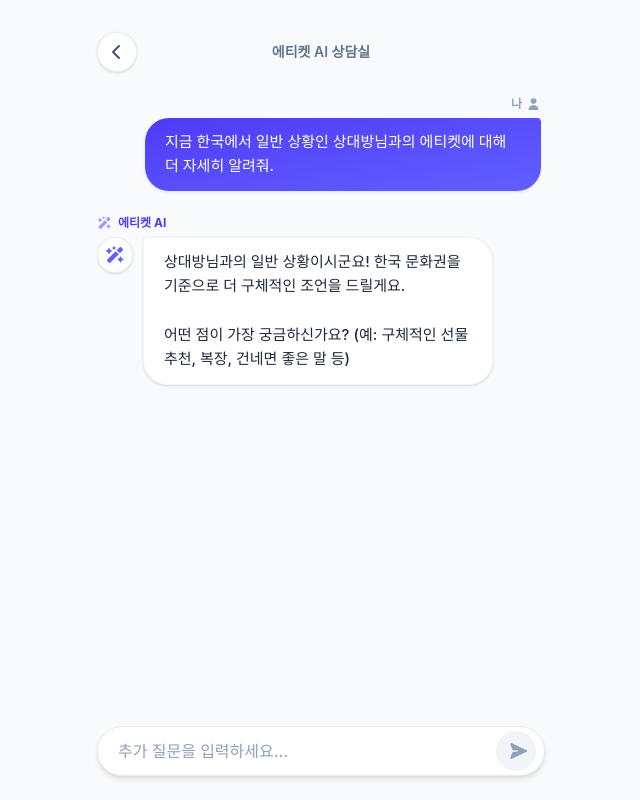
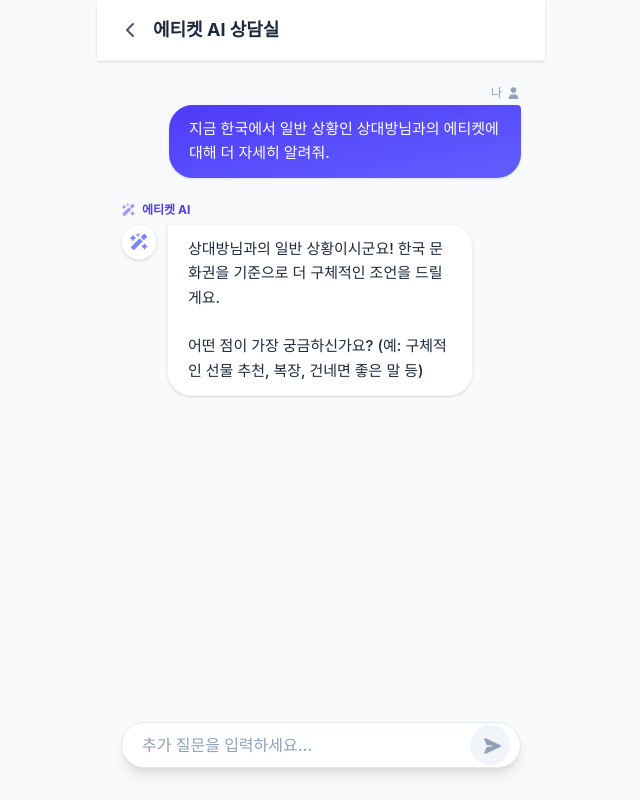
Before and after one commit to nhkim06/JanJan, a Vue app in the folder frontend/: page /chat in a window 1280 px wide. Shown: the whole page, without its empty margins (319-959 px from the left). Built offline with nearby package versions, Linux system fonts and the light colour scheme; the HTML template or start-up script is replaced by a standard one.

Commit message:
feat : init chatlist

```diff
--- /dev/null
+++ b/frontend/src/data/mockData.ts
@@ -0,0 +1,54 @@
+export const peopleData = [
+  {
+    id: 1,
+    name: '김철수',
+    chatRooms: [
+      {
+        roomId: 101,
+        type: '축하',
+        title: '철수형 결혼 축의금 의논방',
+        lastMessage: '축의금 10만원 정도가 적당할까?',
+        lastTime: '방금 전',
+        history: [
+          { sender: 'user', text: '철수형 결혼 축의금 얼마나 하면 좋을까?' },
+          { sender: 'ai', text: '보통 친한 사이라면 10만원에서 15만원 정도를 추천해요. 식장에 직접 가시나요?' },
+          { sender: 'user', text: '응 직접 가서 밥도 먹을거야.' },
+          { sender: 'ai', text: '그렇다면 10만원 이상이 적당하겠네요! 최근 식대 상승을 고려하면 10만원이 가장 무난한 선택입니다.' }
+        ]
+      },
+      {
+        roomId: 102,
+        type: '축하',
+        title: '김철수 과장 승진 축하 모임',
+        lastMessage: '선물 어떤 거 준비하시나요?',
+        lastTime: '어제',
+        history: [
+          { sender: 'user', text: '철수 과장님 승진 선물로 뭐가 좋을까?' },
+          { sender: 'ai', text: '부담스럽지 않은 선에서 넥타이나 고급 만년필, 혹은 영양제 세트 등을 추천드려요.' }
+        ]
+      },
+    ],
+  },
+  {
+    id: 2,
+    name: '이영희',
+    chatRooms: [
+      {
+        roomId: 201,
+        type: '위로',
+        title: '영희 부친상 조문방',
+        lastMessage: '부의금 봉투 작성하는 법 물어볼게',
+        lastTime: '3일 전',
+        history: [
+          { sender: 'user', text: '부의금 봉투는 어떻게 써야 해?' },
+          { sender: 'ai', text: '봉투 앞면 중앙에는 賻儀(부의)라고 쓰고, 뒷면 왼쪽 아래에 성함을 세로로 적으시면 됩니다.' }
+        ]
+      },
+    ],
+  },
+  {
+    id: 3,
+    name: '박민수',
+    chatRooms: [],
+  },
+];
--- a/frontend/src/pages/ChatAI.vue
+++ b/frontend/src/pages/ChatAI.vue
@@ -1,38 +1,31 @@
 <template>
   <div
-    class="min-h-screen bg-slate-50 flex flex-col items-center justify-start p-6 font-sans text-slate-800"
+    class="min-h-screen bg-slate-50 flex flex-col items-center justify-between font-sans relative"
   >
-    <div
-      class="w-full max-w-md flex flex-col h-[calc(100vh-3rem)] relative space-y-4"
+    <header
+      class="w-full max-w-md bg-white border-b border-slate-100 py-4 px-6 flex items-center justify-between sticky top-0 z-10 shadow-sm"
     >
-      <!-- 상단 네비게이션 (진단 결과 스타일 적용) -->
-      <div class="flex items-center justify-between w-full py-2 flex-shrink-0">
+      <div class="flex items-center gap-3">
         <button
           @click="$router.back()"
-          class="w-10 h-10 flex items-center justify-center bg-white rounded-full border border-slate-200/70 shadow-sm text-slate-600 hover:bg-slate-50 active:scale-95 transition"
-          title="뒤로 가기"
+          class="text-slate-600 hover:text-slate-900 transition"
         >
-          <font-awesome-icon icon="fa-solid fa-chevron-left" class="h-5 w-5" />
+          <font-awesome-icon icon="fa-solid fa-chevron-left" class="w-5 h-5" />
         </button>
-        <span class="text-sm font-semibold text-slate-500"
-          >에티켓 AI 상담실</span
+        <span class="font-bold text-slate-800 text-lg">에티켓 AI 상담실</span>
+      </div>
+    </header>
+
+    <div
+      class="flex-1 w-full max-w-md overflow-y-auto px-6 py-6 space-y-6 flex flex-col"
     >
-        <div class="w-10"></div>
-      </div>
-
-      <!-- 채팅 메시지 영역 -->
-      <div class="flex-1 w-full overflow-y-auto pr-1 space-y-6 flex flex-col">
       <div v-for="(msg, index) in messages" :key="index" class="w-full">
-          <!-- 유저 메시지 -->
+        <div v-if="msg.sender === 'user'" class="flex flex-col items-end pl-12">
           <div
-            v-if="msg.sender === 'user'"
-            class="flex flex-col items-end pl-12"
-          >
-            <div
-              class="flex items-center gap-1 mb-1.5 text-xs text-slate-400 font-semibold"
+            class="flex items-center gap-1 mb-1 text-xs text-slate-400 font-medium"
           >
             <span>나</span>
-              <font-awesome-icon icon="fa-solid fa-user" class="w-2.5 h-2.5" />
+            <font-awesome-icon icon="fa-solid fa-user" class="w-3 h-3" />
           </div>
           <div
             class="bg-gradient-to-br from-indigo-600 to-indigo-500 text-white rounded-3xl rounded-tr-sm py-3 px-5 text-[15px] font-medium leading-relaxed shadow-sm shadow-indigo-600/10 whitespace-pre-wrap break-all"
@@ -41,32 +34,24 @@
           </div>
         </div>
 
-          <!-- AI 메시지 -->
         <div v-else class="flex flex-col items-start pr-12">
           <div
             class="flex items-center gap-1.5 mb-1.5 text-xs text-indigo-600 font-bold"
           >
-              <font-awesome-icon
-                icon="fa-solid fa-wand-magic-sparkles"
-                class="w-3.5 h-3.5 animate-pulse"
-              />
+            <font-awesome-icon icon="fa-solid fa-wand-magic-sparkles" class="w-3.5 h-3.5 animate-pulse" />
             <span>에티켓 AI</span>
           </div>
 
           <div class="flex items-start gap-2.5 w-full">
             <div
-                class="w-9 h-9 rounded-full bg-white border border-slate-200/70 shadow-sm flex-shrink-0 flex items-center justify-center text-indigo-500"
+              class="w-9 h-9 rounded-full bg-white border border-slate-100 shadow-sm flex-shrink-0 flex items-center justify-center text-indigo-400"
             >
-                <font-awesome-icon
-                  icon="fa-solid fa-wand-magic-sparkles"
-                  class="w-4 h-4"
-                />
+              <font-awesome-icon icon="fa-solid fa-wand-magic-sparkles" />
             </div>
             <div class="w-full">
-                <!-- 로딩 중 상태 -->
               <div
                 v-if="msg.isLoading"
-                  class="inline-flex gap-1.5 items-center bg-white border border-slate-100 rounded-3xl rounded-tl-sm py-4 px-5 shadow-sm min-h-[50px]"
+                class="flex gap-1.5 items-center bg-white border border-slate-100 rounded-3xl rounded-tl-sm py-4 px-5 shadow-sm min-h-[50px]"
               >
                 <span
                   class="w-2 h-2 bg-slate-400 rounded-full animate-bounce"
@@ -81,7 +66,6 @@
                   style="animation-delay: 300ms"
                 ></span>
               </div>
-                <!-- 일반 메시지 (진단결과 카드 스타일 적용) -->
               <div
                 v-else
                 class="bg-white border border-slate-100 text-slate-800 rounded-3xl rounded-tl-sm py-3 px-5 text-[15px] font-medium leading-relaxed shadow-sm whitespace-pre-wrap break-all"
@@ -94,10 +78,11 @@
       </div>
     </div>
 
-      <!-- 하단 입력창 영역 (둥근 모서리 및 인디고 포커스 스타일 강화) -->
-      <div class="w-full pt-2 flex-shrink-0">
     <div
-          class="relative flex items-center bg-white border border-slate-200/80 rounded-full shadow-md px-5 py-3 focus-within:border-indigo-500 focus-within:ring-4 focus-within:ring-indigo-50 transition-all"
+      class="w-full max-w-md bg-transparent px-6 pb-8 pt-2 sticky bottom-0 z-10"
+    >
+      <div
+        class="relative flex items-center bg-white border border-slate-200 rounded-full shadow-lg px-5 py-2.5 focus-within:border-indigo-500 focus-within:ring-4 focus-within:ring-indigo-50 transition-all"
       >
         <input
           v-model="inputMessage"
@@ -110,18 +95,14 @@
           @click="sendMessage"
           :disabled="!inputMessage.trim()"
           :class="[
-              'absolute right-2 w-10 h-10 rounded-full flex items-center justify-center transition-all',
+            'absolute right-2.5 w-10 h-10 rounded-full flex items-center justify-center transition-all',
             inputMessage.trim()
-                ? 'bg-[#0f1423] text-white shadow-md active:scale-95 cursor-pointer'
+              ? 'bg-indigo-600 text-white shadow-md active:scale-95 cursor-pointer'
               : 'bg-slate-100 text-slate-400 cursor-not-allowed',
           ]"
         >
-            <font-awesome-icon
-              icon="fa-solid fa-paper-plane"
-              class="w-4 h-4 transform rotate-45 -translate-x-[1px] translate-y-[0px]"
-            />
+          <font-awesome-icon icon="fa-solid fa-paper-plane" class="w-5 h-5 transform rotate-45 -translate-x-[1px] translate-y-[1px]" />
         </button>
-        </div>
       </div>
     </div>
   </div>
@@ -130,12 +111,36 @@
 <script setup>
 import { ref, onMounted } from 'vue';
 import { useRoute } from 'vue-router';
+import { peopleData } from '../data/mockData';
 
 const route = useRoute();
+
+// 입력값 상태 관리
 const inputMessage = ref('');
+
+// 메시지 데이터
 const messages = ref([]);
 
 onMounted(() => {
+  const roomId = route.query.roomId ? parseInt(route.query.roomId) : null;
+
+  if (roomId) {
+    // 1. 기존 대화방 진입 시: 해당 roomId의 history 로드
+    let foundHistory = null;
+    peopleData.forEach(p => {
+      const room = p.chatRooms.find(r => r.roomId === roomId);
+      if (room) {
+        foundHistory = room.history;
+      }
+    });
+
+    if (foundHistory) {
+      messages.value = [...foundHistory];
+      return;
+    }
+  }
+
+  // 2. 결과 페이지에서 넘어왔을 때 (또는 새로운 대화 시작 시)
   const category = route.query.category || '일반';
   const targetName = route.query.targetName || '상대방';
   const cultureBase = route.query.cultureBase || '한국';
@@ -165,9 +170,11 @@ onMounted(() => {
   }, 1000);
 });
 
+// 메시지 전송 로직
 const sendMessage = () => {
   if (!inputMessage.value.trim()) return;
 
+  // 1. 유저 메시지 추가
   messages.value.push({
     sender: 'user',
     text: inputMessage.value,
@@ -175,12 +182,14 @@ const sendMessage = () => {
 
   inputMessage.value = '';
 
+  // 2. AI 대기 상태 메시지 추가
   messages.value.push({
     sender: 'ai',
     isLoading: true,
     text: '',
   });
 
+  // 3. 실제 API 연동을 흉내 낸 타이밍 처리 (2초 후 답변)
   setTimeout(() => {
     const aiMessageIndex = messages.value.findIndex(
       (m) => m.sender === 'ai' && m.isLoading,
@@ -188,24 +197,15 @@ const sendMessage = () => {
     if (aiMessageIndex !== -1) {
       messages.value[aiMessageIndex].isLoading = false;
       messages.value[aiMessageIndex].text =
-        `지인 관계이시군요! 한국의 일반적인 지인 결혼식 축의금 가이드라인은 다음과 같습니다.\n\n• 기본 축의금: 5만 원 ~ 7만 원 (식사를 하지 않는 경우 5만 원 권장)\n• 식사 동반 시: 10만 원\n• 복장 에티켓: 하얀색 원피스나 옷은 피하시고 단정한 셔츠나 슬랙스, 정장 차림을 추천해 드립니다.`;
+        `구체적인 상황을 더 말씀해주시면 더욱 정확한 에티켓 가이드를 드릴 수 있습니다. (예시 답변: 지인 관계라면 5~10만원 정도의 축의금이 적당하며, 밝은 톤의 단정한 정장을 추천합니다.)`;
     }
   }, 1500);
 };
 </script>
 
 <style scoped>
-/* 부드러운 스크롤바 디테일 스타일링 */
+/* 부드러운 스크롤을 원할 경우 */
 .overflow-y-auto {
   scroll-behavior: smooth;
-  scrollbar-width: thin;
-  scrollbar-color: #cbd5e1 transparent;
-}
-.overflow-y-auto::-webkit-scrollbar {
-  width: 4px;
-}
-.overflow-y-auto::-webkit-scrollbar-thumb {
-  background-color: #cbd5e1;
-  border-radius: 9999px;
 }
 </style>
--- /dev/null
+++ b/frontend/src/pages/ChatList.vue
@@ -0,0 +1,85 @@
+<template>
+  <div class="flex justify-center bg-gray-50 min-h-screen">
+    <div
+      class="w-full max-w-md bg-white flex flex-col px-6 pt-12 pb-6 min-h-screen relative select-none"
+    >
+      <header class="flex items-center py-2 border-b border-slate-100 mb-4">
+        <button
+          @click="router.back()"
+          class="mr-3 text-slate-600 hover:text-slate-900 active:scale-95 transition bg-white w-8 h-8 rounded-full flex items-center justify-center shadow-sm border border-slate-100"
+        >
+          <font-awesome-icon
+            icon="fa-solid fa-chevron-left"
+            class="w-4 h-4"
+          />
+        </button>
+        <h1 class="text-xl font-extrabold text-slate-950">
+          {{ personName }}님 관련 대화방
+        </h1>
+      </header>
+
+      <div
+        v-if="chatRooms.length === 0"
+        class="flex flex-col items-center justify-center h-64 text-slate-400"
+      >
+        <p class="text-sm font-medium">진행 중인 대화방이 없습니다.</p>
+      </div>
+
+      <div v-else class="space-y-3 pt-2">
+        <button
+          v-for="room in chatRooms"
+          :key="room.roomId"
+          @click="enterChatRoom(room.roomId)"
+          class="w-full flex items-center justify-between p-5 bg-white rounded-2xl border border-slate-100 shadow-[0_8px_25px_rgb(0,0,0,0.01)] hover:border-indigo-100 active:scale-[0.99] transition-all text-left"
+        >
+          <div class="flex-1 min-w-0 pr-4">
+            <div class="flex items-center justify-between mb-2">
+              <span
+                class="text-[10px] font-bold px-2 py-0.5 rounded-md bg-indigo-50 text-indigo-600"
+              >
+                {{ room.type }}
+              </span>
+              <span class="text-[11px] text-slate-400 font-medium">{{
+                room.lastTime
+              }}</span>
+            </div>
+            <h4 class="font-bold text-slate-800 text-sm truncate mb-0.5">
+              {{ room.title }}
+            </h4>
+            <p class="text-xs text-slate-500 truncate font-medium">
+              {{ room.lastMessage }}
+            </p>
+          </div>
+          <div class="text-slate-300">
+            <font-awesome-icon
+              icon="fa-solid fa-comment-dots"
+              class="w-5 h-5"
+            />
+          </div>
+        </button>
+      </div>
+    </div>
+  </div>
+</template>
+
+<script setup>
+import { computed } from 'vue';
+import { useRoute, useRouter } from 'vue-router';
+import { peopleData } from '../data/mockData';
+
+const route = useRoute();
+const router = useRouter();
+
+const personId = computed(() => parseInt(route.params.personId));
+const person = computed(() => peopleData.find(p => p.id === personId.value));
+
+const personName = computed(() => person.value ? person.value.name : '알 수 없음');
+const chatRooms = computed(() => person.value ? person.value.chatRooms : []);
+
+const enterChatRoom = (roomId) => {
+  router.push({
+    name: 'chat',
+    query: { roomId }
+  });
+};
+</script>
--- a/frontend/src/router/index.ts
+++ b/frontend/src/router/index.ts
@@ -36,6 +36,11 @@ const router = createRouter({
       name: 'chat',
       component: () => import('../pages/ChatAI.vue'),
     },
+    {
+      path: '/chat-list/:personId',
+      name: 'chat-list',
+      component: () => import('../pages/ChatList.vue'),
+    },
   ],
 });
 
```
Also changed, not shown: frontend/src/pages/Home.vue (+8 -103 lines), frontend/src/pages/Result.vue (+27 -11 lines). Lines whose indentation alone changed are shown as unchanged.
